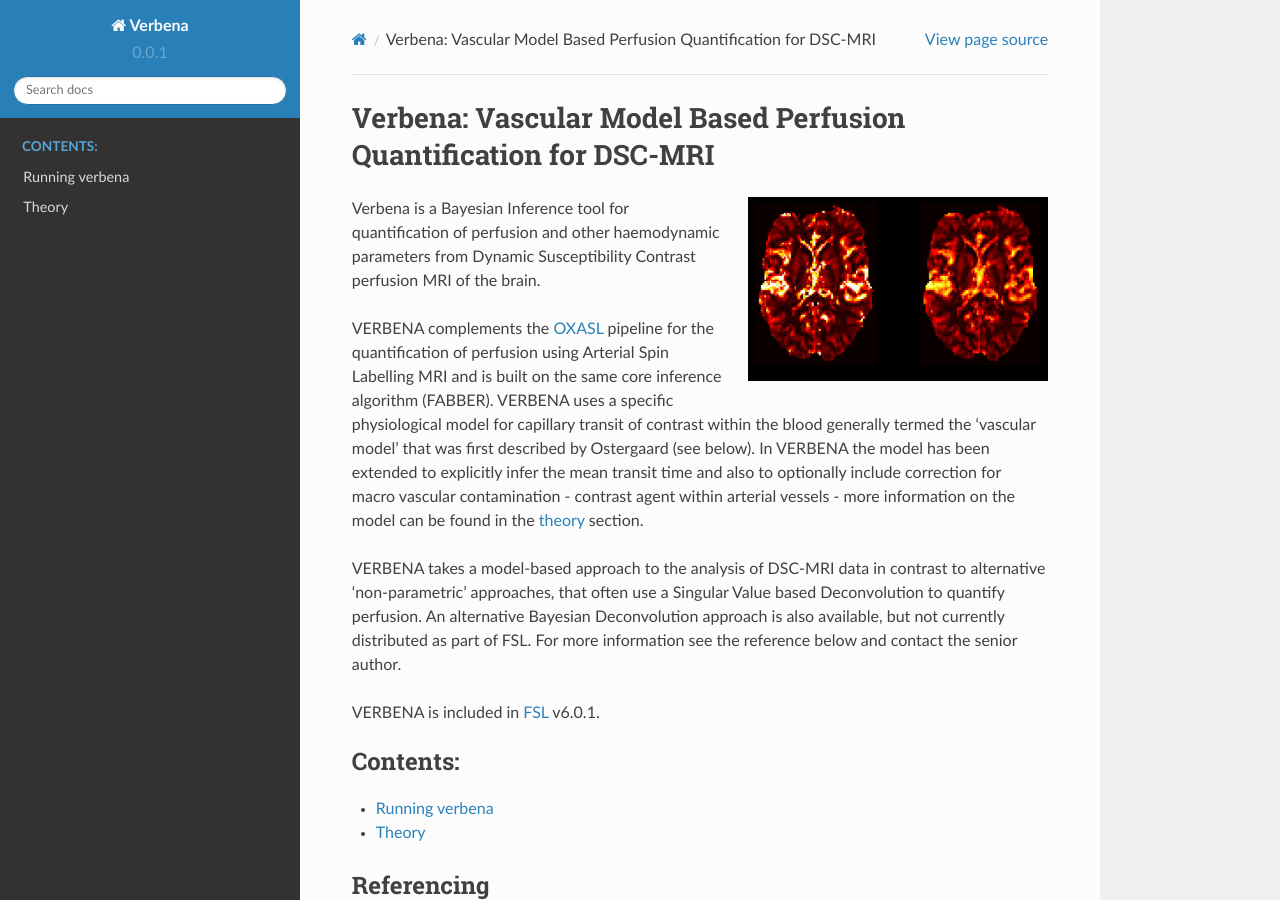
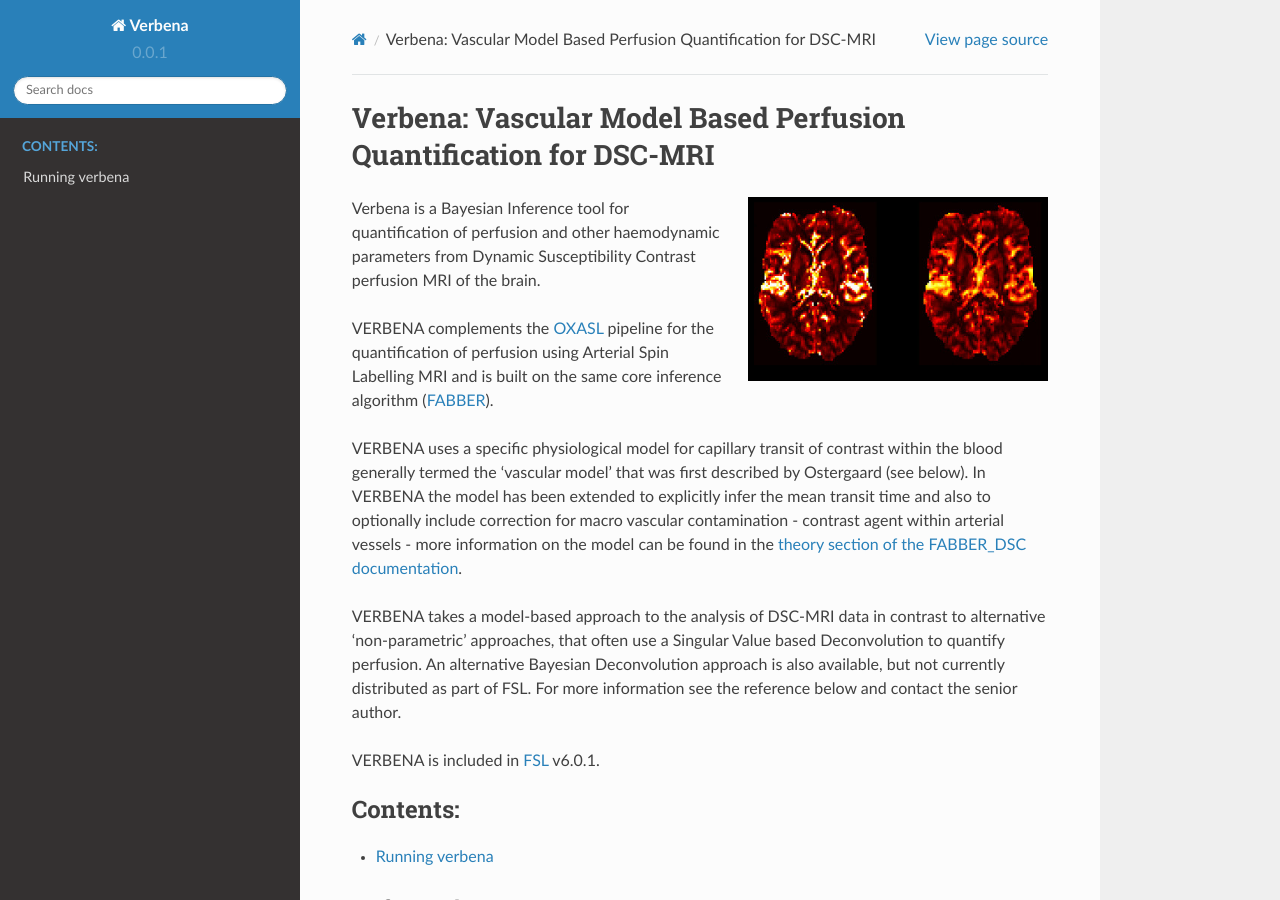
Before and after one commit to physimals/verbena, a Sphinx documentation site: the page built from doc/index.rst, in a window 1280 px wide and 900 px high. Built offline with Sphinx 7.4.7 and the Read the Docs theme 2.0.0, drawn with Linux system fonts in a browser that asks for light colours.

Commit message:
Reference theory section from FABBER_DSC documentation

```diff
--- a/doc/index.rst
+++ b/doc/index.rst
@@ -9,16 +9,17 @@ Verbena: Vascular Model Based Perfusion Quantification for DSC-MRI
 Verbena is a Bayesian Inference tool for quantification of perfusion and other haemodynamic
 parameters from Dynamic Susceptibility Contrast perfusion MRI of the brain.
 
-
 VERBENA complements
 the `OXASL <https://oxasl.readthedocs.io/>`_ pipeline for the quantification of
 perfusion using Arterial Spin Labelling MRI and is
-built on the same core inference algorithm (FABBER). VERBENA uses a specific physiological
+built on the same core inference algorithm (`FABBER <https://fabber_core.readthedocs.io>`_).
+
+VERBENA uses a specific physiological
 model for capillary transit of contrast within the blood generally termed the 'vascular model'
 that was first described by Ostergaard (see below). In VERBENA the model has been extended to
 explicitly infer the mean transit time and also to optionally include correction for macro
 vascular contamination - contrast agent within arterial vessels - more information on the
-model can be found in the `theory <theory.html>`_ section.
+model can be found in the `theory section of the FABBER_DSC documentation <https://fabber-dsc.readthedocs.io/en/latest/theory.html>`_.
 
 VERBENA takes a model-based approach to the analysis of DSC-MRI data in contrast to alternative
 'non-parametric' approaches, that often use a Singular Value based Deconvolution to quantify
@@ -33,7 +34,6 @@ VERBENA is included in `FSL <https://fsl.fmrib.ox.ac.uk/fsl/fslwiki>`_ v6.0.1.
    :caption: Contents:
 
    command
-   theory
 
 Referencing
 ~~~~~~~~~~~
```
